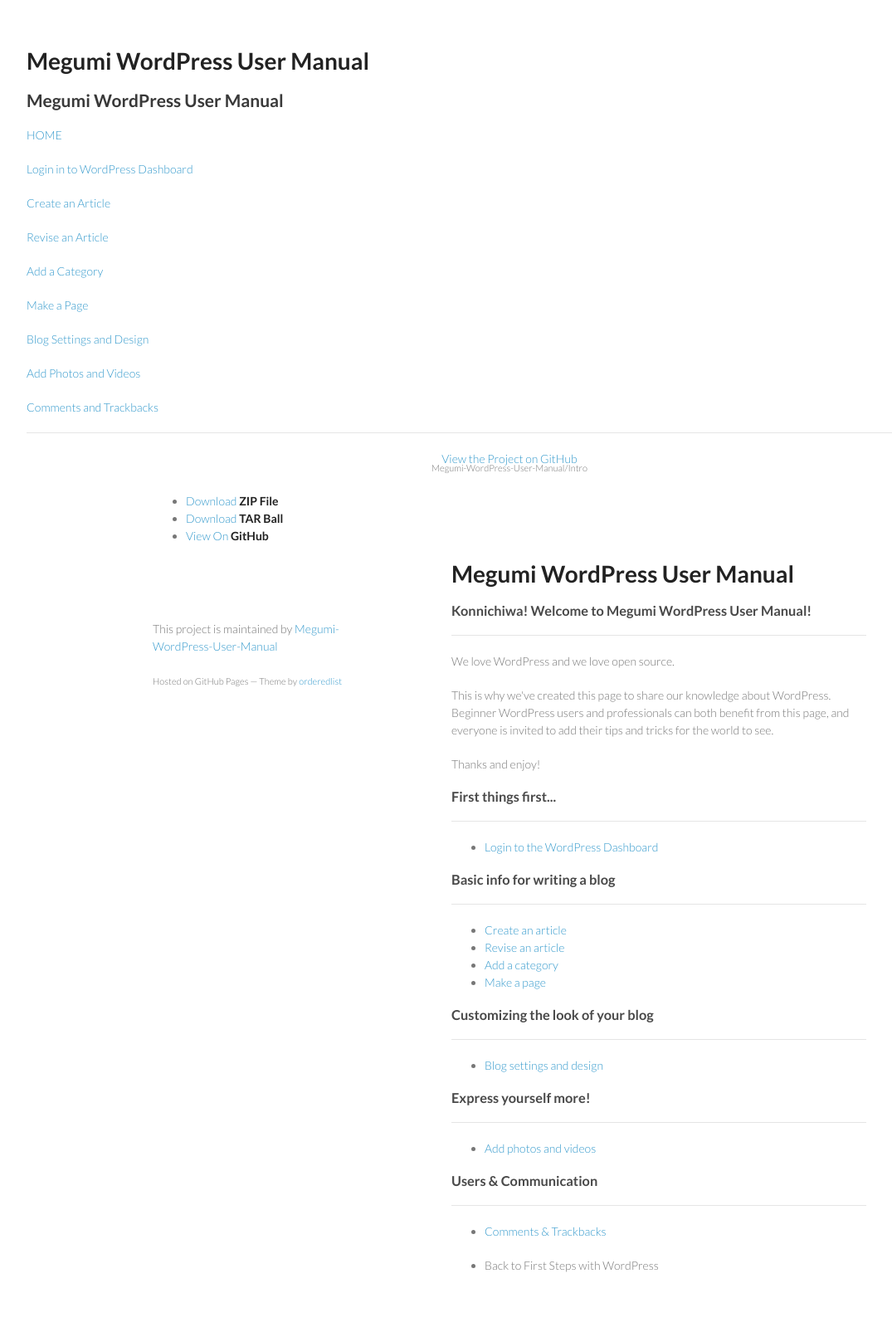
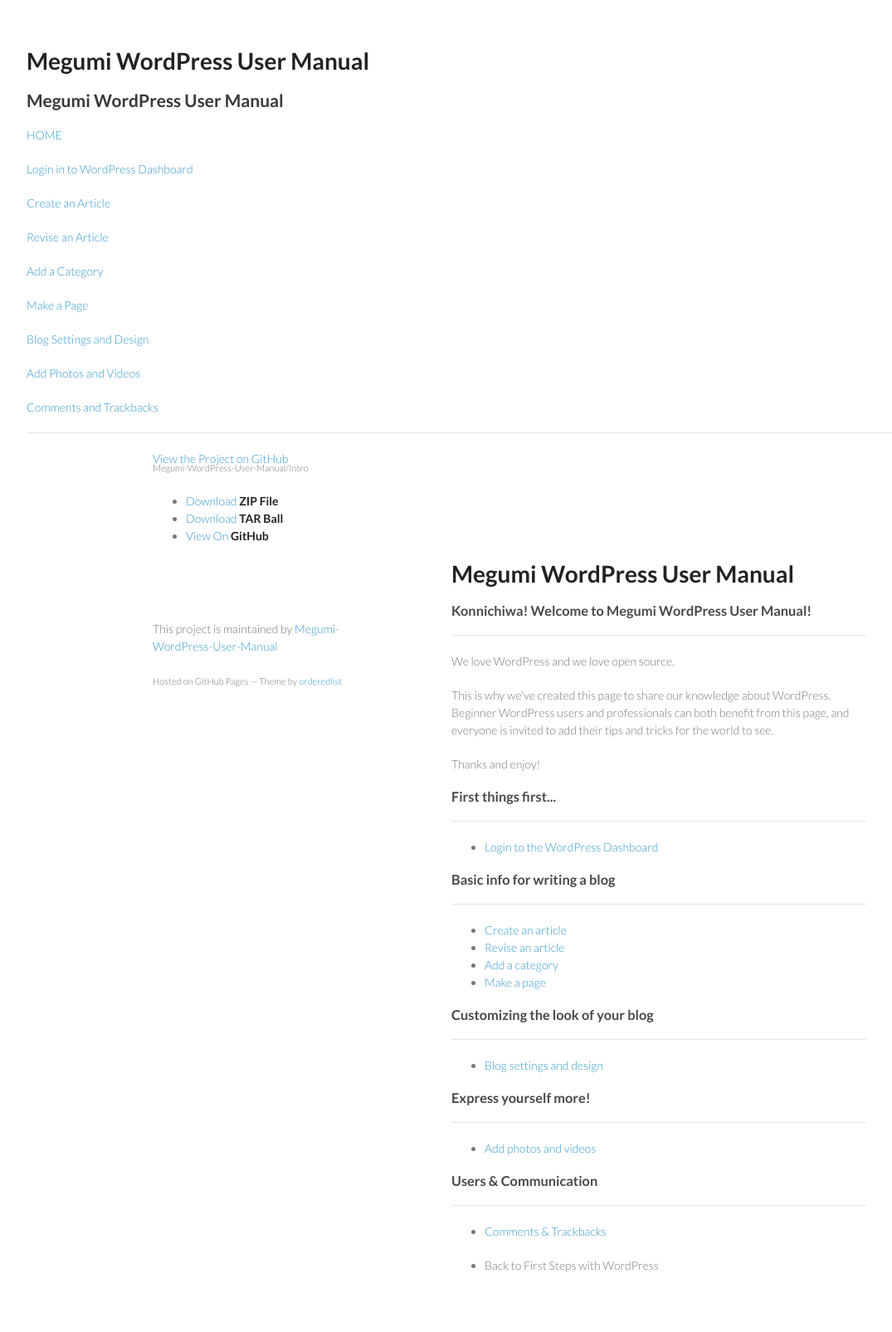
Before and after one commit to Megumi-WordPress-User-Manual/Intro, a Jekyll site: the page built from index.html, in a window 1280 px wide. Shown: the whole page at 83% size, without its empty margins (26-1101 px from the left). Built offline with Jekyll 4.4.1, drawn with Linux system fonts in a browser that asks for light colours.

Commit message:
Update index.html

```diff
--- a/index.html
+++ b/index.html
@@ -19,7 +19,7 @@
   <body>
     <div class="wrapper">
 
-        <p class="view"><a href="https://github.com/Megumi-WordPress-User-Manual/Intro"><center>View the Project on GitHub <small>Megumi-WordPress-User-Manual/Intro</small></center></a></p>
+        <p class="view"><a href="https://github.com/Megumi-WordPress-User-Manual/Intro">View the Project on GitHub <small>Megumi-WordPress-User-Manual/Intro</small></a></p>
 
 
         <ul>
```
